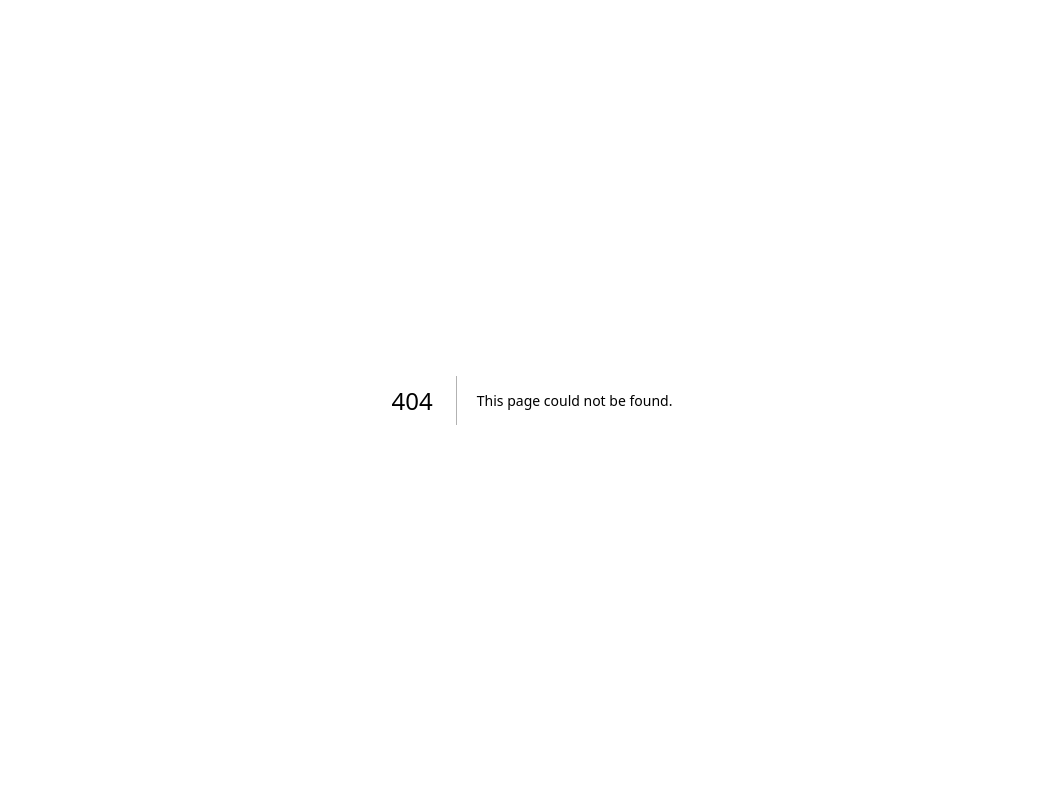
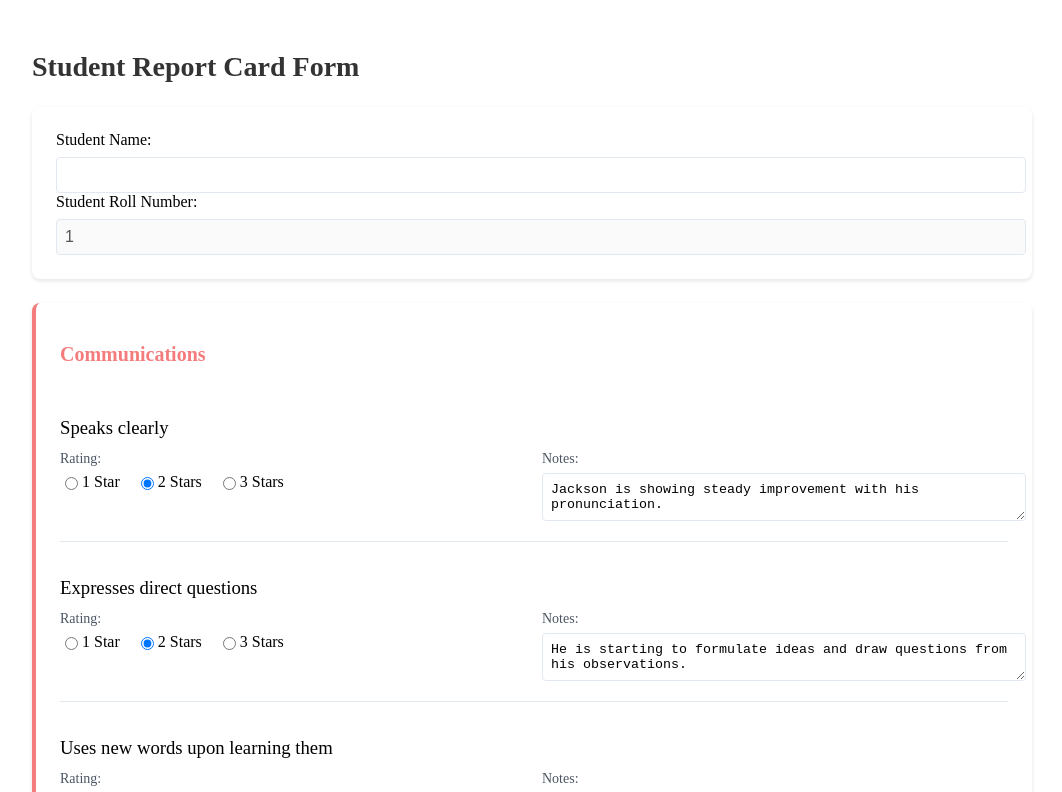
Before and after one commit to pratikderepatil/joyful-journey-report-card, a Next.js app: page /form/1 in a window 1280 px wide. Before the commit this address had no page. Shown: the top 792 px of the page, without its empty margins (108-1170 px from the left). Built offline with nearby package versions, Linux system fonts and the light colour scheme.

Commit message:
Adds form data to localstorage
-- adds new route for preview
-- adds new route for form data

```diff
--- a/src/app/data/data.js
+++ b/src/app/data/data.js
@@ -154,17 +154,6 @@ const reportCardData = {
 					rating: 3,
 					notes: "Displays the coordination to throw/roll well.",
 				},
-				{
-					name: "Can dress him/herself (i.e. button shirt)",
-					rating: 2,
-					notes:
-						"Sometimes struggles to dress himself properly, still requires assistance.",
-				},
-				{
-					name: "Can tie shoelaces",
-					rating: 2,
-					notes: "Jackson is getting better at his shoelace tying techniques.",
-				},
 			],
 		},
 	],
--- /dev/null
+++ b/src/app/form/[rollNumber]/ReportCardForm.module.scss
@@ -0,0 +1,155 @@
+.container {
+	max-width: 1000px;
+	margin: 0 auto;
+	padding: 1.5rem;
+}
+
+.pageTitle {
+	font-size: 1.75rem;
+	font-weight: 700;
+	margin-bottom: 1.5rem;
+	color: #333;
+}
+
+.form {
+	display: flex;
+	flex-direction: column;
+	gap: 1.5rem;
+}
+
+.card {
+	background-color: white;
+	border-radius: 0.5rem;
+	padding: 1.5rem;
+	box-shadow: 0 2px 4px rgba(0, 0, 0, 0.1);
+}
+
+.categoryCard {
+	@extend .card;
+	transition: transform 0.2s ease;
+
+	&:hover {
+		transform: translateY(-2px);
+	}
+}
+
+.nameLabel {
+	display: block;
+	font-weight: 500;
+}
+
+.nameInput {
+	width: 100%;
+	margin-top: 0.5rem;
+	padding: 0.5rem;
+	border: 1px solid #e2e8f0;
+	border-radius: 0.25rem;
+	font-size: 1rem;
+
+	&:focus {
+		outline: none;
+		border-color: #4f46e5;
+		box-shadow: 0 0 0 3px rgba(79, 70, 229, 0.1);
+	}
+}
+
+.categoryTitle {
+	font-size: 1.25rem;
+	font-weight: 700;
+	margin-bottom: 1rem;
+}
+
+.skillItem {
+	padding: 1rem 0;
+	border-bottom: 1px solid #e2e8f0;
+
+	&:last-child {
+		border-bottom: none;
+	}
+}
+
+.skillName {
+	font-weight: 500;
+	margin-bottom: 0.75rem;
+}
+
+.skillDetails {
+	display: grid;
+	grid-template-columns: 1fr;
+	gap: 1rem;
+
+	@media (min-width: 768px) {
+		grid-template-columns: 1fr 1fr;
+	}
+}
+
+.fieldLabel {
+	display: block;
+	font-size: 0.875rem;
+	font-weight: 500;
+	margin-bottom: 0.375rem;
+	color: #4b5563;
+}
+
+.ratingSection {
+	margin-bottom: 0.5rem;
+}
+
+.ratingOptions {
+	display: flex;
+	gap: 1rem;
+}
+
+.ratingLabel {
+	display: flex;
+	align-items: center;
+	cursor: pointer;
+
+	&:hover {
+		color: #4f46e5;
+	}
+}
+
+.ratingInput {
+	margin-right: 0.25rem;
+}
+
+.notesInput {
+	width: 100%;
+	padding: 0.5rem;
+	border: 1px solid #e2e8f0;
+	border-radius: 0.25rem;
+	resize: vertical;
+
+	&:focus {
+		outline: none;
+		border-color: #4f46e5;
+		box-shadow: 0 0 0 3px rgba(79, 70, 229, 0.1);
+	}
+}
+
+.formActions {
+	display: flex;
+	justify-content: flex-end;
+	margin-top: 1rem;
+}
+
+.submitButton {
+	padding: 0.625rem 1.5rem;
+	background-color: #4f46e5;
+	color: white;
+	border: none;
+	border-radius: 0.375rem;
+	font-weight: 500;
+	cursor: pointer;
+	transition: background-color 0.2s ease;
+
+	&:hover {
+		background-color: #4338ca;
+	}
+
+	&:focus {
+		outline: none;
+		box-shadow: 0 0 0 3px rgba(79, 70, 229, 0.4);
+	}
+}
--- /dev/null
+++ b/src/app/form/[rollNumber]/page.jsx
@@ -0,0 +1,184 @@
+"use client";
+
+import { useState, useEffect } from "react";
+import { useParams, useRouter } from "next/navigation";
+import styles from "./ReportCardForm.module.scss";
+import reportCardData from "../../data/data";
+
+const ReportCardForm = () => {
+	const { rollNumber } = useParams();
+	const router = useRouter();
+	const [formData, setFormData] = useState(null);
+
+	useEffect(() => {
+		if (rollNumber) {
+			const classroomData = JSON.parse(localStorage.getItem("classroomData"));
+
+			if (classroomData && classroomData.classroom) {
+				const studentData = classroomData.classroom.find(
+					(entry) => entry[rollNumber]
+				);
+				if (studentData) {
+					setFormData(studentData[rollNumber]);
+				}
+			}
+
+			if (!formData) {
+				setFormData({
+					studentName: "",
+					studentRollNumber: rollNumber,
+					categories: reportCardData.categories,
+				});
+			}
+		}
+	}, [rollNumber]);
+
+	const handleInputChange = (e, categoryIndex, skillIndex, field) => {
+		const value = e.target.value;
+		const updatedCategories = [...formData.categories];
+
+		if (field === "rating") {
+			updatedCategories[categoryIndex].skills[skillIndex].rating =
+				parseInt(value);
+		} else if (field === "notes") {
+			updatedCategories[categoryIndex].skills[skillIndex].notes = value;
+		}
+
+		setFormData({
+			...formData,
+			categories: updatedCategories,
+		});
+	};
+
+	const handleSubmit = (e) => {
+		e.preventDefault();
+
+		const classroomData = {
+			classroom: [
+				{
+					[formData.studentRollNumber]: {
+						studentName: formData.studentName,
+						studentRollNumber: formData.studentRollNumber,
+						categories: formData.categories,
+					},
+				},
+			],
+		};
+
+		localStorage.setItem("classroomData", JSON.stringify(classroomData));
+
+		alert("Report card saved successfully!");
+		router.push(`/Preview/${formData.studentRollNumber}`);
+	};
+
+	if (!formData) {
+		return <div>Loading...</div>;
+	}
+
+	return (
+		<div className={styles.container}>
+			<h1 className={styles.pageTitle}>Student Report Card Form</h1>
+
+			<form onSubmit={handleSubmit} className={styles.form}>
+				<div className={styles.card}>
+					<label className={styles.nameLabel}>
+						Student Name:
+						<input
+							type="text"
+							name="studentName"
+							value={formData.studentName}
+							onChange={(e) => handleInputChange(e, null, null, "studentName")}
+							className={styles.nameInput}
+							required
+						/>
+					</label>
+					<label className={styles.nameLabel}>
+						Student Roll Number:
+						<input
+							type="text"
+							name="studentRollNumber"
+							value={formData.studentRollNumber}
+							onChange={(e) =>
+								handleInputChange(e, null, null, "studentRollNumber")
+							}
+							className={styles.nameInput}
+							required
+							disabled
+						/>
+					</label>
+				</div>
+
+				{formData.categories.map((category, categoryIndex) => (
+					<div
+						key={categoryIndex}
+						className={styles.categoryCard}
+						style={{ borderLeft: `4px solid ${category.color}` }}
+					>
+						<h2
+							className={styles.categoryTitle}
+							style={{ color: category.color }}
+						>
+							{category.name}
+						</h2>
+
+						{category.skills.map((skill, skillIndex) => (
+							<div key={skillIndex} className={styles.skillItem}>
+								<h3 className={styles.skillName}>{skill.name}</h3>
+
+								<div className={styles.skillDetails}>
+									<div className={styles.ratingSection}>
+										<label className={styles.fieldLabel}>Rating:</label>
+										<div className={styles.ratingOptions}>
+											{[1, 2, 3].map((rating) => (
+												<label key={rating} className={styles.ratingLabel}>
+													<input
+														type="radio"
+														name={`rating-${categoryIndex}-${skillIndex}`}
+														value={rating}
+														checked={skill.rating === rating}
+														onChange={(e) =>
+															handleInputChange(
+																e,
+																categoryIndex,
+																skillIndex,
+																"rating"
+															)
+														}
+														className={styles.ratingInput}
+													/>
+													<span>
+														{rating} {rating === 1 ? "Star" : "Stars"}
+													</span>
+												</label>
+											))}
+										</div>
+									</div>
+
+									<div className={styles.notesSection}>
+										<label className={styles.fieldLabel}>Notes:</label>
+										<textarea
+											value={skill.notes}
+											onChange={(e) =>
+												handleInputChange(e, categoryIndex, skillIndex, "notes")
+											}
+											className={styles.notesInput}
+											rows="2"
+										/>
+									</div>
+								</div>
+							</div>
+						))}
+					</div>
+				))}
+
+				<div className={styles.formActions}>
+					<button type="submit" className={styles.submitButton}>
+						Save Report Card
+					</button>
+				</div>
+			</form>
+		</div>
+	);
+};
+
+export default ReportCardForm;
```
Also changed, not shown: src/app/components/Form/Form.jsx (deleted, +0 -7 lines), src/app/components/ReportCard/ReportCard.jsx (+16 -5 lines), src/app/components/ReportCard/ReportCard.module.scss (+1 -24 lines), src/app/page.jsx (+1 -9 lines), src/app/preview/[rollNumber]/page.jsx (renamed from src/app/components/ConvertToPdf/ConvertToPdf.jsx, +18 -6 lines), public/Background.png (added), src/app/preview/[rollNumber]/page.module.scss (renamed from src/app/components/ConvertToPdf/ConvertToPdf.module.scss).
